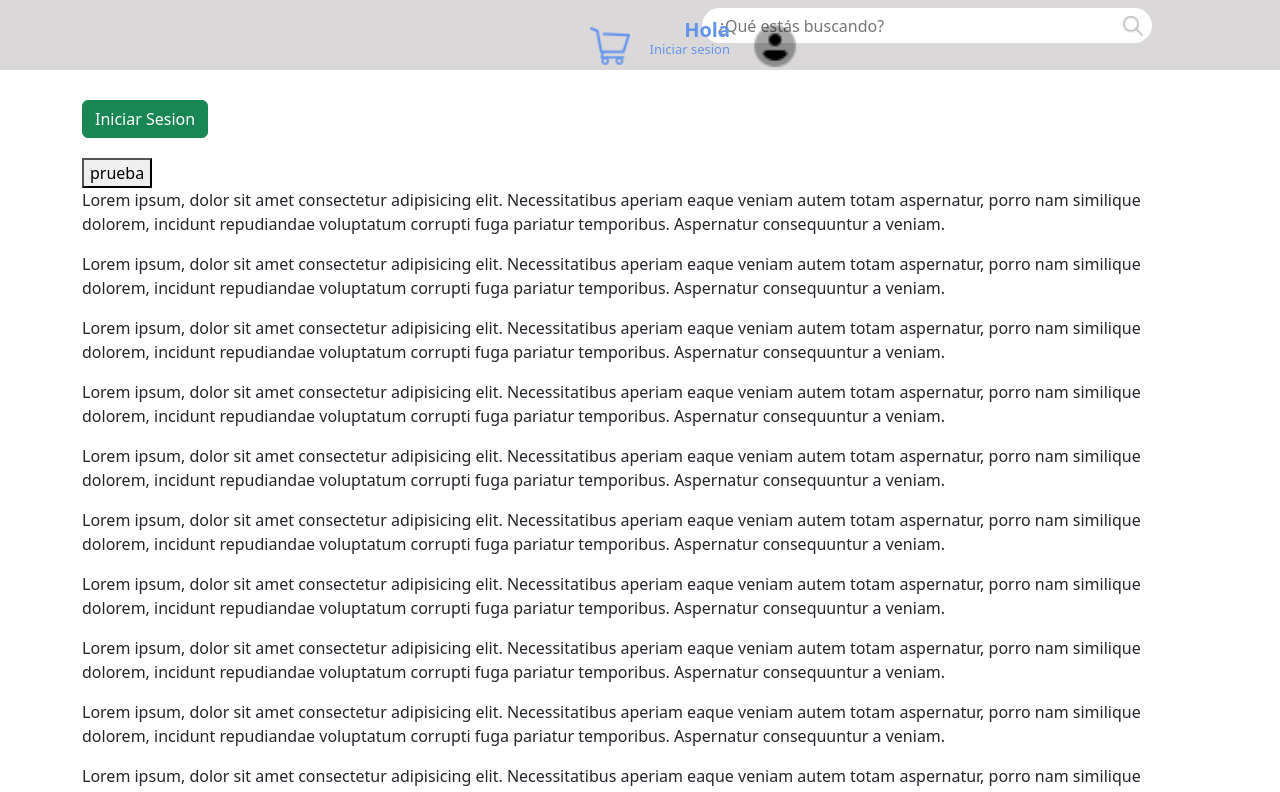
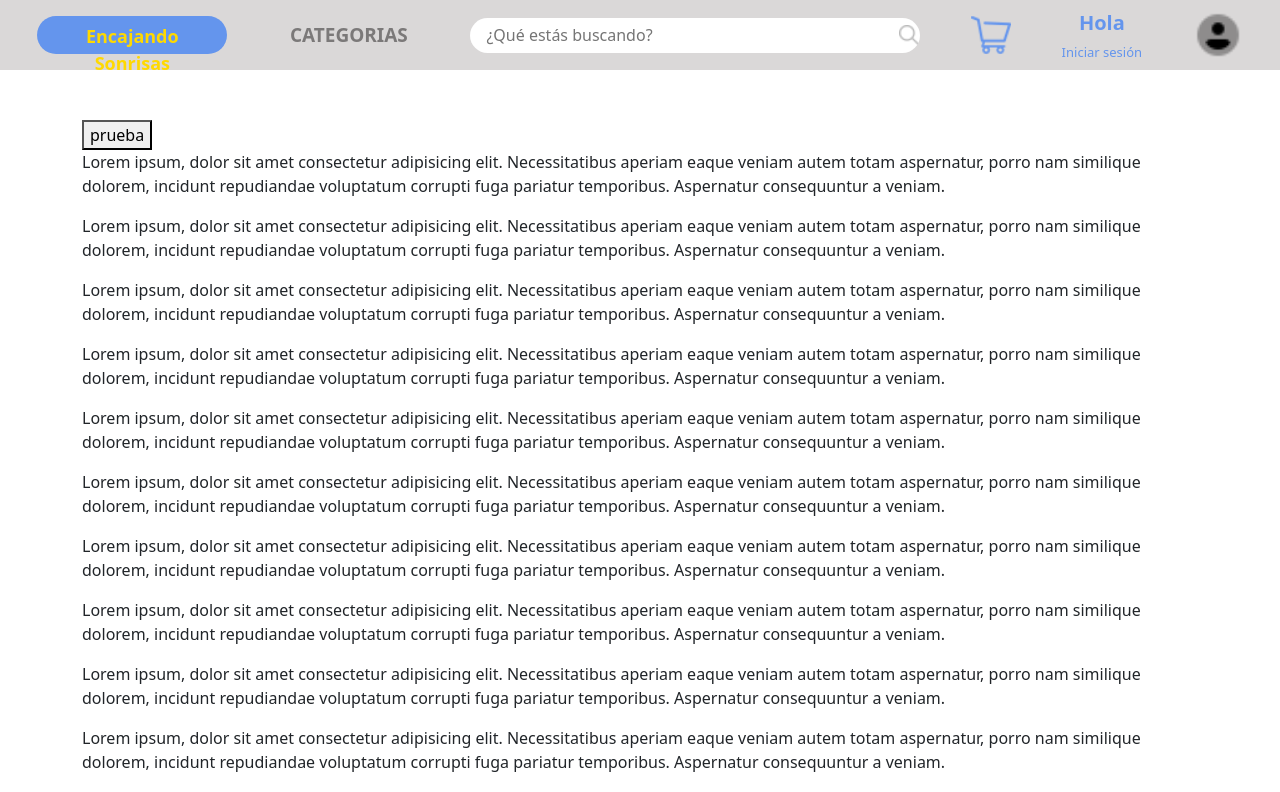
Before and after one commit to ismaelnv/FrontEncajandoSonrisas, an Angular app: page / in a window 1280 px wide. Shown: the top 792 px of the page. Built offline with nearby package versions, Linux system fonts and the light colour scheme.

Commit message:
Login y barra navegacion  interfaz actualizada

```diff
--- a/src/app/Component/barra-de-navegacion/barra-de-navegacion.component.css
+++ b/src/app/Component/barra-de-navegacion/barra-de-navegacion.component.css
@@ -1,84 +1,67 @@
+.saludar{
+    font-weight: bold;
+    font-size: 20px;
+    color: cornflowerblue;
+    margin-bottom: 5px;
+    cursor: pointer;
+}
 
-.buscador{
+.iniciar{
+    font-size: 13px;
+    color: cornflowerblue;
+    cursor: pointer;
+}
 
-    margin-left: 690px;
+.userimg{
+    width: 50px;
+    height: 50px;
+    cursor: pointer;
+
 }
-.saludar{
 
 
-    position: relative;
-    right: 550px;
-    position: absolute;
-    top: 15px;
-    font-weight: bold;
-    font-size: 20px;
-    color: cornflowerblue
-}
-.iniciar{
-
-    position: relative; /* Opción: relative o absolute según tu diseño */
-    top: 40px;
-    position: absolute;
-    right: 550px;
-    font-size: 13px;
-    color:cornflowerblue
-}
-.user{
-
-    position: absolute;
-    right: 480px;
-    width: 50px;
-    height: 50px;
-}
-
 .carrito{
-    position: absolute;
-    right: 650px;
     width: 40px;
     height: 40px;
 }
 
 .navbar {
-    height: 70px; /* Altura fija de 60px (ajusta según tus necesidades) */
+    height: 70px;
     background-color: #dad8d8;
 }
 
 .barra{
-
     position: fixed;
     width: 100%;
 }
 
 .btnSonrisa{
-
-    position: relative;
-    right: 1300px;
-    width: 190px; /* Ancho personalizado */
-    height: 38px; /* Alto personalizado */
+    width: 190px;
+    height: 38px;
     border-radius: 30px;
     font-weight: bold;
     color: rgb(255, 217, 0);
     background-color: cornflowerblue;
-    border: 2px solid  btn-info;
+    border: 2px solid btn-info;
     font-size: 18px;
 }
 
 .buscador form input.busca {
-
-    width: 450px; /* Ancho personalizado */
-    height: 35px; /* Alto personalizado */
+    width: 450px;
+    height: 35px;
     border-radius: 20px;
-    background-image: url('../../../assets/Imagenes/lupa.png'); /*ruta del icono*/
-    background-repeat: no-repeat; /*evitar que el icono se repita */
-    background-position: 420px center; /*para tener centrado el icono*/
-    background-size: 20px; /* Tamaño del icono */
-    padding-left: 15px; /* Espacio a la izquierda para el icono */
-    border: 1px solid transparent; /* Borde transparente */
-    outline: none; /* Quitar el borde al enfocar */
+    background-image: url('../../../assets/Imagenes/lupa.png');
+    background-repeat: no-repeat;
+    background-position: right center;
+    background-size: 20px;
+    padding-left: 15px;
+    border: 1px solid transparent;
+    outline: none;
 }
 
-.categoria{
+.logear {
+    display: flex;
+    flex-direction: column; /* Apilar los elementos en columna */
+    align-items: center; /* Centrar horizontalmente */
 
-    position: relative;
-    right: 750px;
-}
+  }
--- a/src/app/Component/barra-de-navegacion/barra-de-navegacion.component.html
+++ b/src/app/Component/barra-de-navegacion/barra-de-navegacion.component.html
@@ -1,27 +1,34 @@
-<!-- As a link -->
-<div class="barra ">
+<div class="barra">
 
-    <nav class="navbar">
-        <div class="container-fluid">
-          <label for="" class="saludar">Hola</label>
-          <label for="" class="iniciar">Iniciar sesion</label>
+  <nav class="navbar ">
+      <div class="container-fluid d-flex justify-content-around align-items-center">
+
+          <button class="btn btnSonrisa" type="button">Encajando Sonrisas</button>
+
+          <div class="categoria">
+              <app-categoria></app-categoria>
+          </div>
 
           <div class="buscador">
-
               <form class="d-flex" role="search">
-                <input class=" busca lupa" type="search" placeholder="¿Qué estás buscando?" aria-label="Search">
+                  <input class="busca lupa" type="search" placeholder="¿Qué estás buscando?" aria-label="Search">
               </form>
           </div>
 
-          <div class="categoria">
+          <div class="d-flex align-items-center">
+              <img class="carrito" src="../../../assets/Imagenes/carrito.png" alt="Carrito">
 
-            <app-categoria></app-categoria>
           </div>
 
-          <button class="btn btnSonrisa" type="button">Encajando Sonrisas</button>
+          <div class="d-flex logear">
+            <label for="" class="saludar" (click)="abrirModal()" data-bs-toggle="modal" data-bs-target="#staticBackdrop">Hola</label>
+            <label for="" class="iniciar" (click)="abrirModal()" data-bs-toggle="modal" data-bs-target="#staticBackdrop">Iniciar sesión</label>
 
-          <img class="carrito" src="../../../assets/Imagenes/carrito.png"><img>
-          <img class="user" src="../../../assets/Imagenes/user.png" >
+          </div>
+          <div class="user">
+            <img class="userimg" src="../../../assets/Imagenes/user.png" alt="Usuario" (click)="abrirModal()" data-bs-toggle="modal" data-bs-target="#staticBackdrop">
+          </div>
+
       </div>
   </nav>
 </div>
--- a/src/app/Component/barra-de-navegacion/barra-de-navegacion.component.ts
+++ b/src/app/Component/barra-de-navegacion/barra-de-navegacion.component.ts
@@ -1,4 +1,5 @@
 import { Component } from '@angular/core';
+import { LoginComponent } from 'src/app/Dialogs/login/login.component';
 
 @Component({
   selector: 'app-barra-de-navegacion',
@@ -7,4 +8,9 @@ import { Component } from '@angular/core';
 })
 export class BarraDeNavegacionComponent {
 
+  mostrarModal = false;
+
+  abrirModal() {
+    this.mostrarModal = true;
+  }
 }
--- a/src/app/Dialogs/login/login.component.html
+++ b/src/app/Dialogs/login/login.component.html
@@ -1,12 +1,7 @@
 
 <div class="logeo container">
-    <!-- Button trigger modal -->
-<button type="button" class="btn btn-success" data-bs-toggle="modal" data-bs-target="#staticBackdrop">
-    Iniciar Sesion
-  </button>
-
   <!-- Modal -->
-  <div class="modal modal-dialog container" id="staticBackdrop" data-bs-backdrop="static" data-bs-keyboard="false" tabindex="-1" aria-labelledby="staticBackdropLabel" aria-hidden="true">
+  <div class="modal modal-dialog container" id="staticBackdrop" data-bs-backdrop="mostrarModal" data-bs-keyboard="false" tabindex="-1" aria-labelledby="staticBackdropLabel" aria-hidden="true">
     <div class="modal-dialog">
       <div class="modal-content">
         <div class="modal-header">
@@ -36,7 +31,7 @@
                         </div>
                     </div>
                     <div class="btn-logeo" >
-                        <button type="submit" class="btn btn-success ">Iniciar Sesión</button>
+                        <button type="submit" class="btn btn-success " (click)="iniciarSesion()" data-bs-dismiss="modal">Iniciar Sesión</button>
                     </div>
                 </form>
             </div>
--- a/src/app/Dialogs/login/login.component.ts
+++ b/src/app/Dialogs/login/login.component.ts
@@ -1,5 +1,6 @@
 import { Component } from '@angular/core';
 import { FormBuilder, FormGroup, Validators } from '@angular/forms';
+import { flatMap } from 'rxjs';
 
 @Component({
   selector: 'app-login',
@@ -7,6 +8,8 @@ import { FormBuilder, FormGroup, Validators } from '@angular/forms';
   styleUrls: ['./login.component.css']
 })
 export class LoginComponent {
+
+  mostrarModal:any = "false";
 
   formLogin:FormGroup
 
@@ -25,4 +28,7 @@ export class LoginComponent {
     console.log(this.formLogin)
   }
 
+  iniciarSesion(){
+    this.mostrarModal = "false";
+  }
 }
```
Lines whose indentation alone changed are shown as unchanged.
